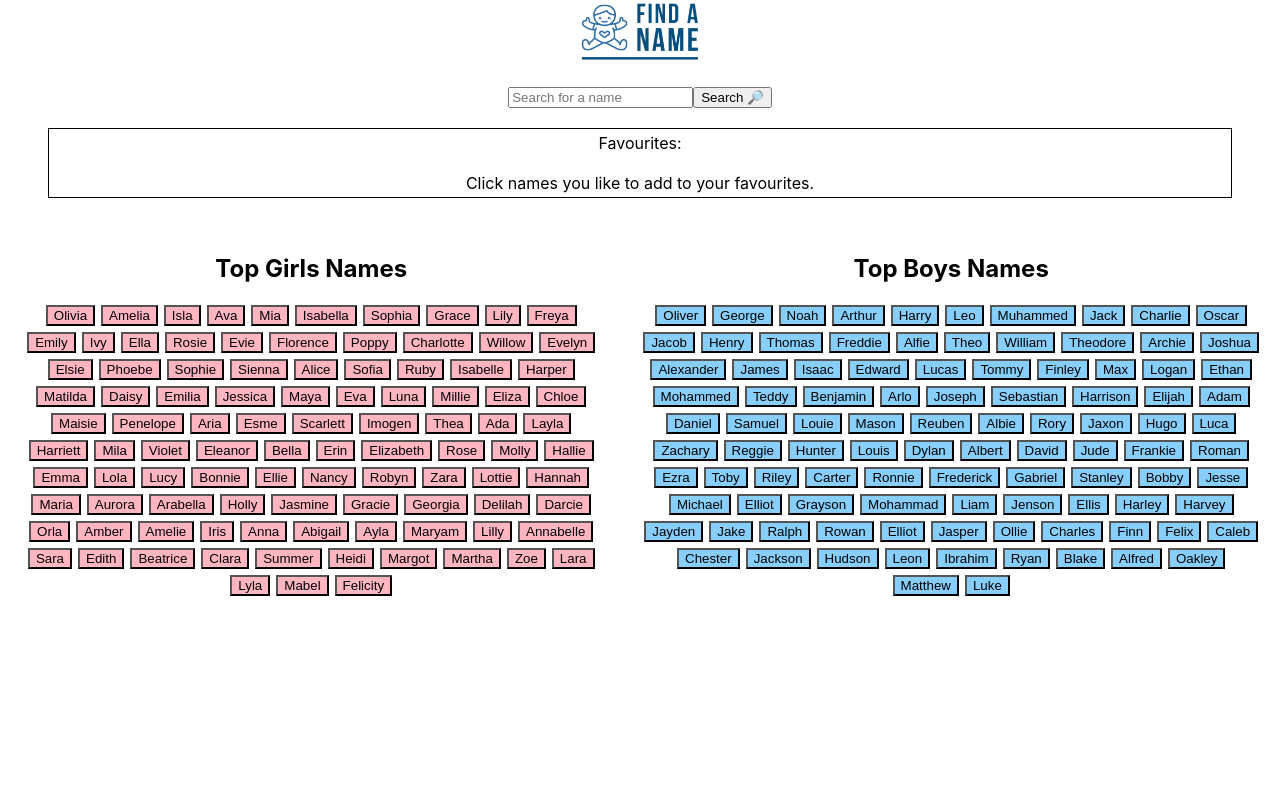
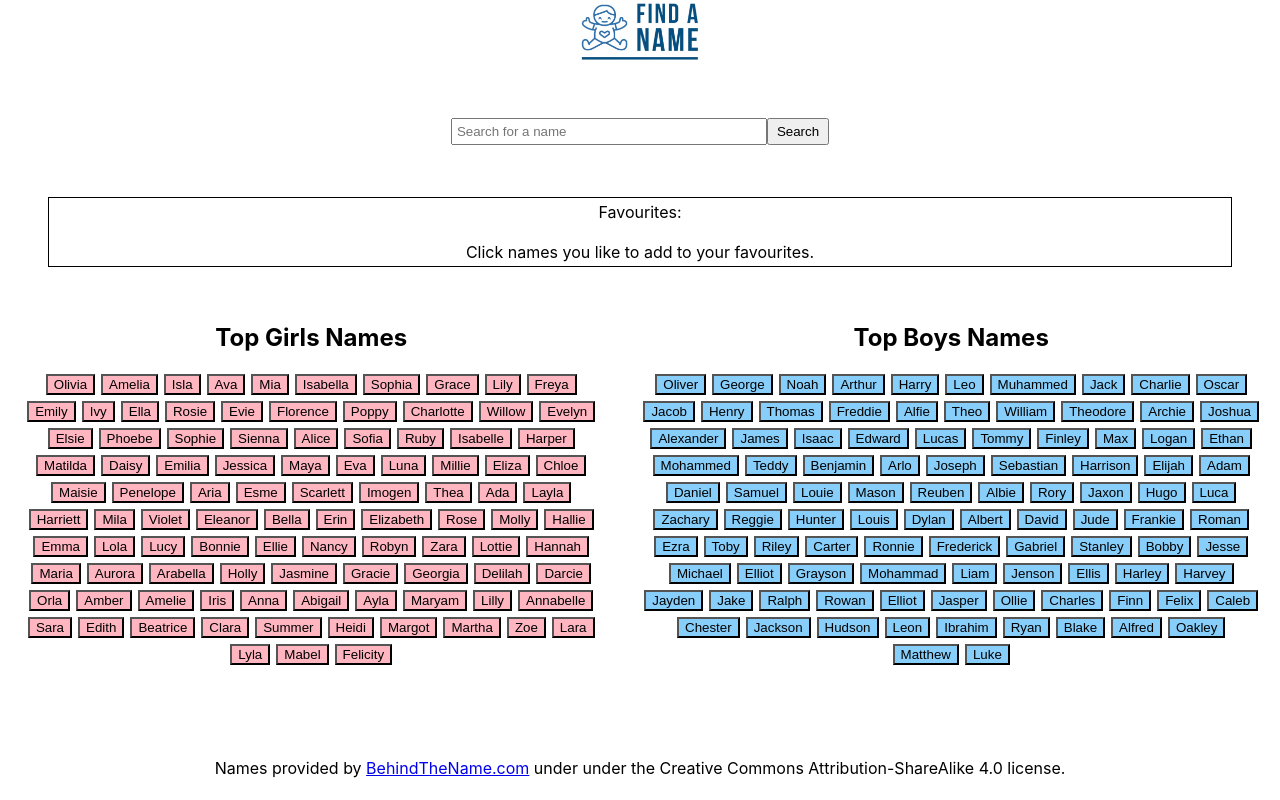
Before and after one commit to nPelvin/findaname, a React (Create React App) app in the folder client/: page / in a window 1280 px wide. Built offline with nearby package versions, Linux system fonts and the light colour scheme.

Commit message:
Fixed app name
Fixed app name

```diff
--- a/client/src/App.css
+++ b/client/src/App.css
@@ -27,38 +27,3 @@
 .App-link {
   color: #61dafb;
 }
-
-.wrapper
-{
-  background-color: lightgray;
-  display: flex;
-  flex-direction: row;
-  flex-wrap: wrap;
-  justify-content: center;
-  margin: 3px;
-}
-
-.boy
-{
-  background-color: lightskyblue;
-  margin: 3px;
-}
-.girl
-{
-  background-color: lightpink;
-  margin: 3px;
-}
-.neutral
-{
-  background-color: yellow;
-  margin: 3px;
-}
-
-/* @keyframes App-logo-spin {
-  from {
-    transform: rotate(0deg);
-  }
-  to {
-    transform: rotate(360deg);
-  } */
-/* } */
--- a/client/src/App.js
+++ b/client/src/App.js
@@ -3,6 +3,7 @@ import Header from "./pages/Header";
 import Home from "./pages/Home";
 import Results from "./pages/Results";
 import Filter from "./pages/Filter";
+import Footer from "./pages/Footer";
 import "./App.css";
 
 function App() {
@@ -17,6 +18,7 @@ function App() {
 				<Route path="/results" component={Results}></Route>
 				<Route path="/filter" component={Filter}></Route>
 			</Switch>
+			<Footer />
 		</div>
 	);
 }
--- a/client/src/index.html
+++ b/client/src/index.html
@@ -2,7 +2,7 @@
 <html lang="en">
 	<head>
 		<meta charset="UTF-8" />
-		<title>Starter Kit</title>
+		<title>Find a Name</title>
 	</head>
 	<body>
 		<noscript>You need to enable JavaScript to run this app.</noscript>
--- a/client/src/pages/Footer.js
+++ b/client/src/pages/Footer.js
@@ -4,12 +4,9 @@ import logo from "./logo.png";
 function Footer() {
     return (
 			<div>
-				<img
-					className="logo"
-					data-qa="logo"
-					src={logo}
-					alt="Find a name logo"
-				/>
+				Names provided by{" "}
+				<a href="https://www.behindthename.com/api/">BehindTheName.com</a> under
+				under the Creative Commons Attribution-ShareAlike 4.0 license.
 			</div>
 		);
 }
--- a/client/src/pages/Home.css
+++ b/client/src/pages/Home.css
@@ -1,3 +1,50 @@
+.main {
+	min-height: 80vh;
+}
+
+.results {
+	min-height: 80vh;
+}
+
+.search-row {
+	margin: 2rem;
+}
+
+.wrapper
+{
+  background-color: lightgray;
+  display: flex;
+  flex-direction: row;
+  flex-wrap: wrap;
+  justify-content: center;
+  margin: 3px;
+}
+
+.boy
+{
+  background-color: lightskyblue;
+  margin: 3px;
+}
+.girl
+{
+  background-color: lightpink;
+  margin: 3px;
+}
+.neutral
+{
+  background-color: lightgrey;
+  margin: 3px;
+}
+
+.input {
+	width: 25%;
+	padding: 0.25rem
+}
+.submit {
+	padding: 0.25rem 0.5rem
+}
+
+
 .deleteGlyph {
 	cursor: pointer;
 }
--- a/client/src/pages/Home.js
+++ b/client/src/pages/Home.js
@@ -8,7 +8,7 @@ import TopBoys from "./TopBoys";
 export function Home() {
 
 	return (
-		<main role="main">
+		<main role="main" className="main">
 				<div>
 					<Search />
 				</div>
--- a/client/src/pages/Results.js
+++ b/client/src/pages/Results.js
@@ -25,15 +25,15 @@ function Results(props) {
 	}
 
 	return (
-		<div>
+		<div className="results">
 			Filter:{" "}
-			<button onClick={toggleMale} style={{ backgroundColor: "lightskyblue" }}>
+			<button onClick={toggleMale} style={{ backgroundColor: "lightblue" }}>
 				Male
 			</button>{" "}
 			<button onClick={toggleFemale} style={{ backgroundColor: "pink" }}>
 				Female
 			</button>{" "}
-			<button onClick={toggleNeutral} style={{ backgroundColor: "yellow" }}>
+			<button onClick={toggleNeutral} style={{ backgroundColor: "lightgrey" }}>
 				Both
 			</button>
 			<br />
--- a/client/src/pages/Search.js
+++ b/client/src/pages/Search.js
@@ -14,6 +14,7 @@ const Search = () => {
 				{/* this should be replaced perhaps with screen reader only <label htmlFor="babyName">Search for a name:</label> */}
 				<div className="search-row">
 					<input
+						className="input"
 						value={searchInput}
 						onChange={handleSearchInput}
 						type="text"
@@ -26,7 +27,9 @@ const Search = () => {
 							searchRes: searchInput,
 						}}
 					>
-						<button>Search 🔎︎</button>
+						<button className="submit">
+							Search
+						</button>
 					</Link>
 				</div>
 			</form>
```
